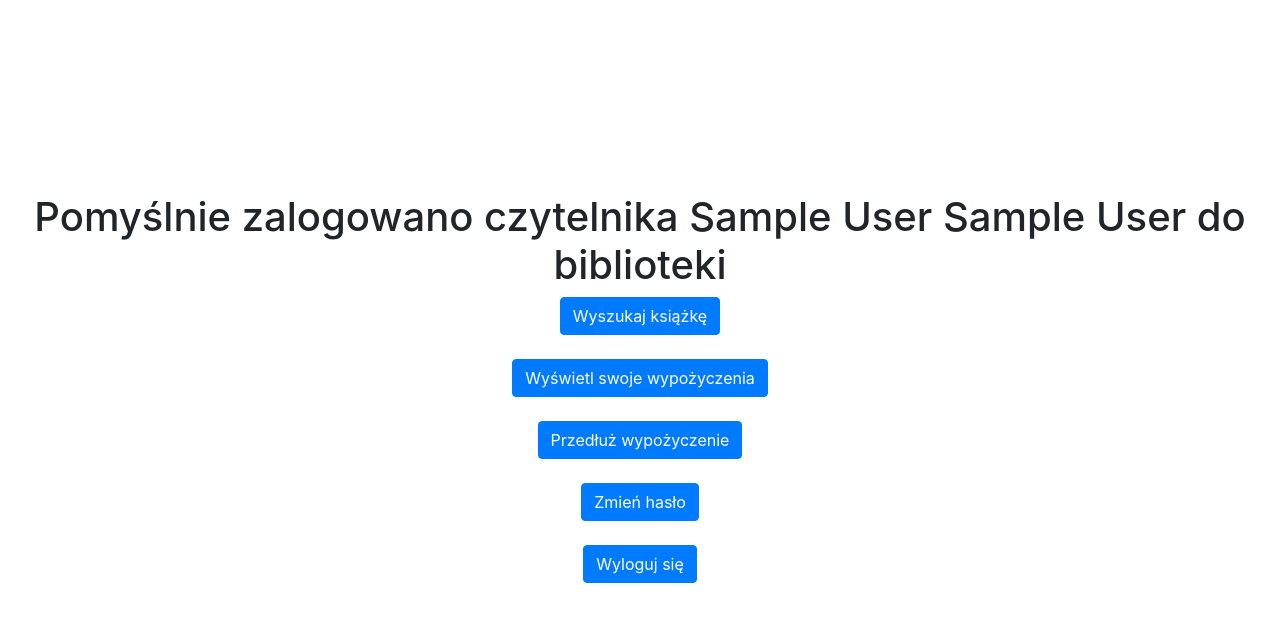
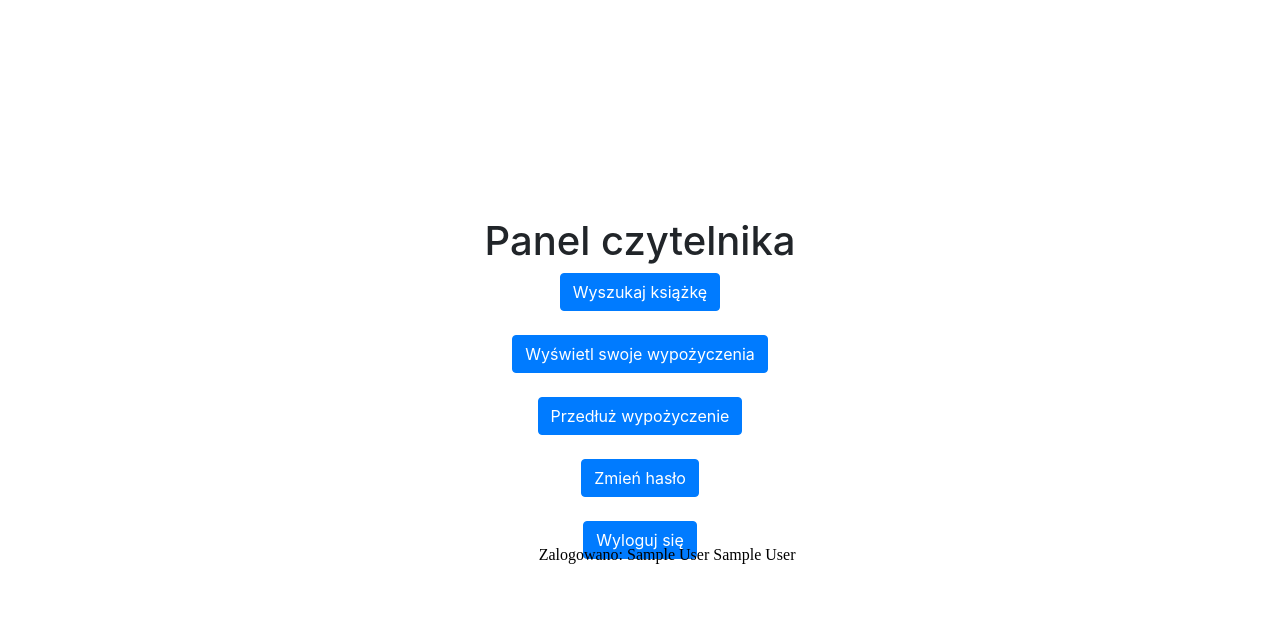
Before and after one commit to jasina007/library, a Flask app: page /loggedUser/reader in a window 1280 px wide. Shown: the top 622 px of the page. Run offline with Flask 3, Linux system fonts and the light colour scheme; the visitor is signed in with stand-in values (Sample User, id 1); some libraries are stand-ins or nearby versions.

Commit message:
add info about current logged in user at the bottom

```diff
--- a/static/style.css
+++ b/static/style.css
@@ -58,3 +58,8 @@
     border: 2px solid black;
     width: 10px;
 }
+
+.loginInfoBox
+    {position:relative;}
+.loginInfo
+    {position:absolute; bottom:0; right:0;}
--- a/templates/loggedReader.html
+++ b/templates/loggedReader.html
@@ -17,7 +17,7 @@
            {% endfor %}
         {% endif %}
         {% endwith %}
-        <h1>Pomyślnie zalogowano czytelnika {{name}} {{surname}} do biblioteki</h1>
+        <h1>Panel czytelnika</h1>
         <div class="mb-4">
             <a href="/searchBookReader">
                 <button class='btn btn-primary'>Wyszukaj książkę</button>
@@ -43,6 +43,9 @@
                 <button type="button" class="btn btn-primary">Wyloguj się</button>
             </a>
         </div>
+        <div class="loginInfoBox">
+            <p class="loginInfo">Zalogowano: {{name}} {{surname}}</p>
+        </div>
     </div>
 </body>
 </html>
```
Also changed, not shown: templates/loggedWorker.html (+8 -1 lines).
